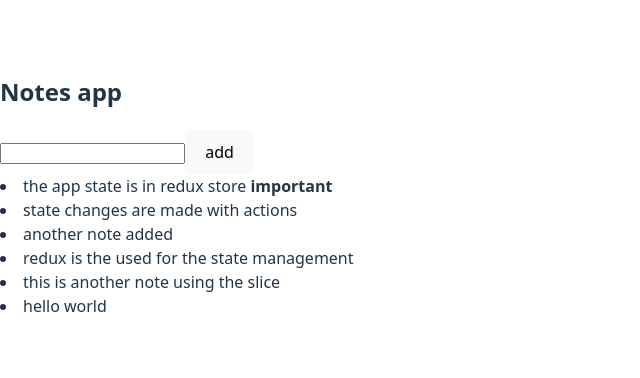
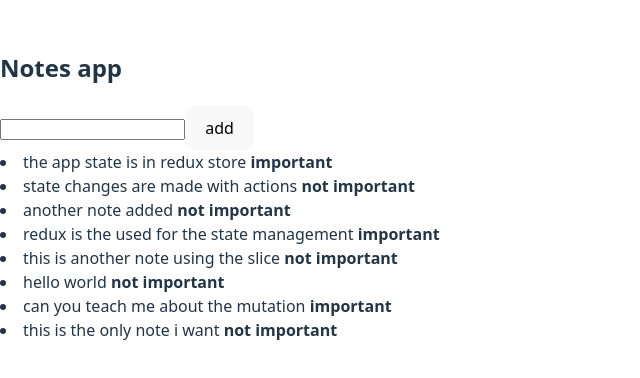
Before and after one commit to shiriweb/fullstackopen_workshop, a React (Vite) app in the folder part6/redux-notes/: page / in a window 1280 px wide. Shown: the part 214-592 px from the top of the page, without its empty margins (0-640 px from the left). Built offline with nearby package versions, Linux system fonts and the light colour scheme; data requests are answered from the project's data file.

Commit message:
feat: react query mutation

```diff
--- a/part6/redux-notes/db.json
+++ b/part6/redux-notes/db.json
@@ -18,7 +18,7 @@
     {
       "id": "8506",
       "content": "redux is the used for the state management",
-      "important": false
+      "important": true
     },
     {
       "id": "b86b",
@@ -29,6 +29,16 @@
       "id": "0573",
       "content": "hello world",
       "important": false
+    },
+    {
+      "id": "478f",
+      "content": "can you teach me about the mutation",
+      "important": true
+    },
+    {
+      "id": "c829",
+      "content": "this is the only note i want",
+      "important": false
     }
   ]
 }
--- a/part6/redux-notes/src/ReactQueryApp.jsx
+++ b/part6/redux-notes/src/ReactQueryApp.jsx
@@ -1,9 +1,29 @@
-import { useQuery } from "@tanstack/react-query";
-import { getAll } from "./services/result";
+import { useQuery, useQueryClient, useMutation } from "@tanstack/react-query";
+import { getAll, createNote, updatedNote } from "./services/result";
 const App = () => {
+  const queryClient = useQueryClient();
+  //get all notes
   const result = useQuery({
     queryKey: ["notes"],
     queryFn: getAll,
+  });
+
+  //creating note with mutation\
+  const newNoteMutation = useMutation({
+    mutationFn: createNote, //post request
+    onSuccess: () => {
+      queryClient.invalidateQueries({
+        queryKey: ["notes"], //get all request
+      });
+    },
+  });
+
+  // update note mutation
+  const updatedNoteMutation = useMutation({
+    mutationFn: updatedNote, //put request
+    onSuccess: () => {
+      queryClient.invalidateQueries("notes"); //get all notes request
+    },
   });
 
   console.log(result);
@@ -17,10 +37,12 @@
     const content = event.target.note.value;
     event.target.note.value = "";
     console.log(content);
+    newNoteMutation.mutate({ content, important: true });
   };
 
   const toggleImportance = (note) => {
     console.log("toggle importance of", note.id);
+    updatedNoteMutation.mutate({ ...note, important: !note.important });
   };
 
   const notes = result.data;
@@ -35,7 +57,7 @@
       {notes.map((note) => (
         <li key={note.id} onClick={() => toggleImportance(note)}>
           {note.content}
-          <strong> {note.important ? "important" : ""}</strong>
+          <strong> {note.important ? "important" : "not important"}</strong>
         </li>
       ))}
     </div>
--- a/part6/redux-notes/src/services/result.js
+++ b/part6/redux-notes/src/services/result.js
@@ -2,3 +2,11 @@
 const baseUrl = "http://localhost:3001/notes";
 
 export const getAll = () => axios.get(baseUrl).then((res) => res.data);
+
+export const createNote = (newNote) =>
+  axios.post(baseUrl, newNote).then((res) => res.data);
+
+export const updatedNote = (updatedNote) =>
+  axios
+    .put(`${baseUrl}/${updatedNote.id}`, updatedNote)
+    .then((res) => res.data);
```
